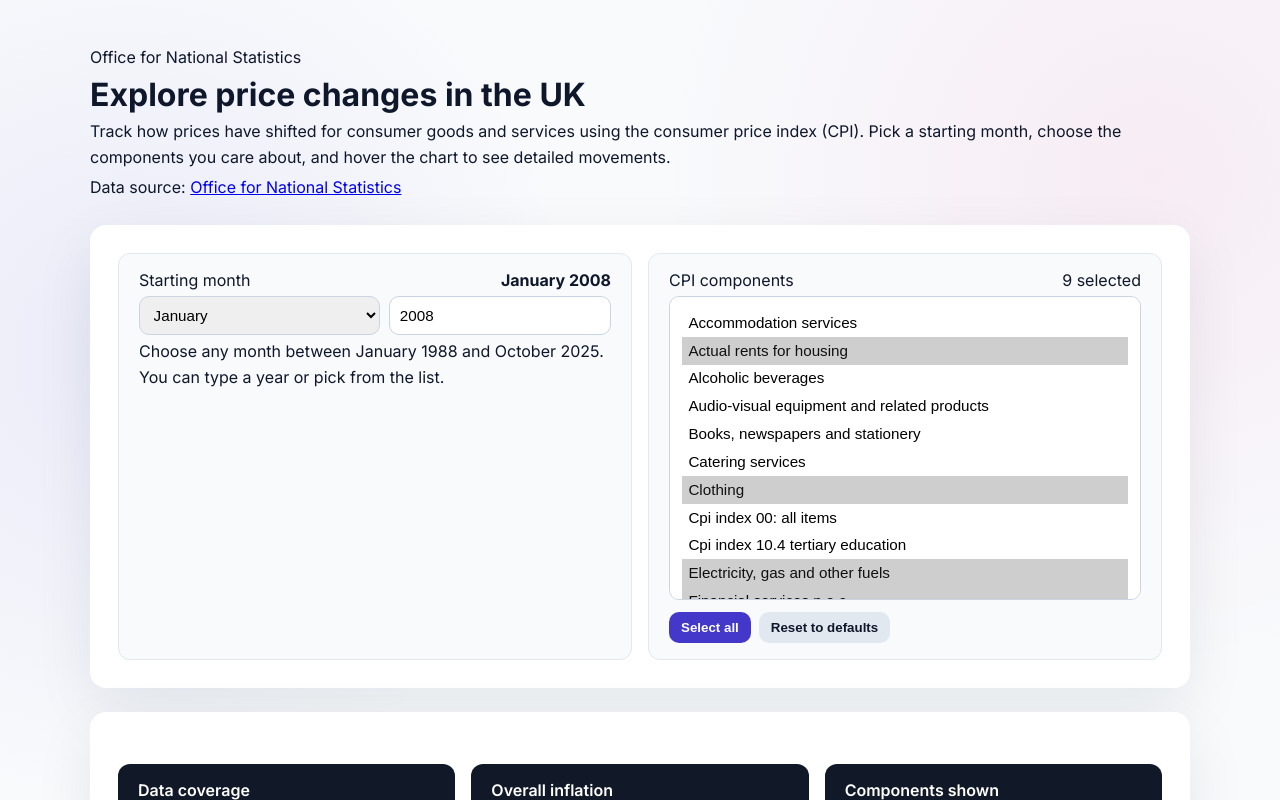
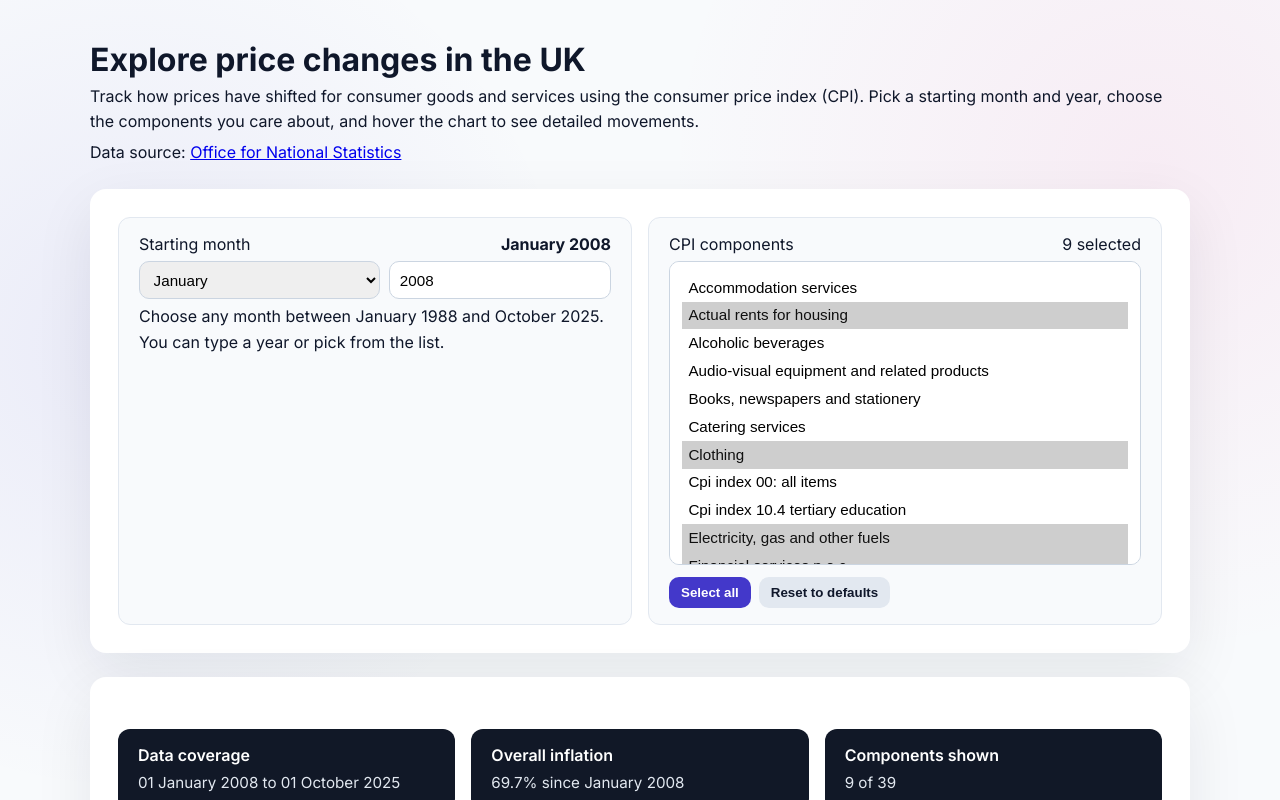
Before and after one commit to matthewgthomas/price-changes, a SvelteKit app: page / in a window 1280 px wide. Shown: the top 800 px of the page. Built offline with nearby package versions, Linux system fonts and the light colour scheme.

Commit message:
Edit intro text

```diff
--- a/src/routes/+page.svelte
+++ b/src/routes/+page.svelte
@@ -262,11 +262,10 @@
 
 <main>
   <header>
-    <p>Office for National Statistics</p>
     <h1>Explore price changes in the UK</h1>
     <p>
       Track how prices have shifted for consumer goods and services using the consumer price index (CPI).
-      Pick a starting month, choose the components you care about, and hover the chart to see detailed
+      Pick a starting month and year, choose the components you care about, and hover the chart to see detailed
       movements.
     </p>
     <p>
```
